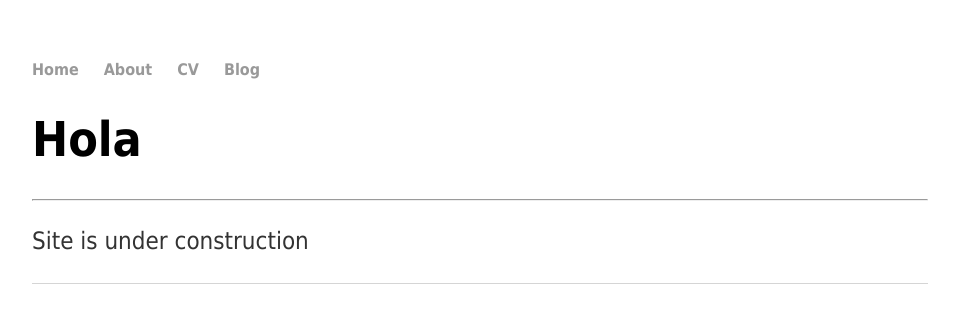
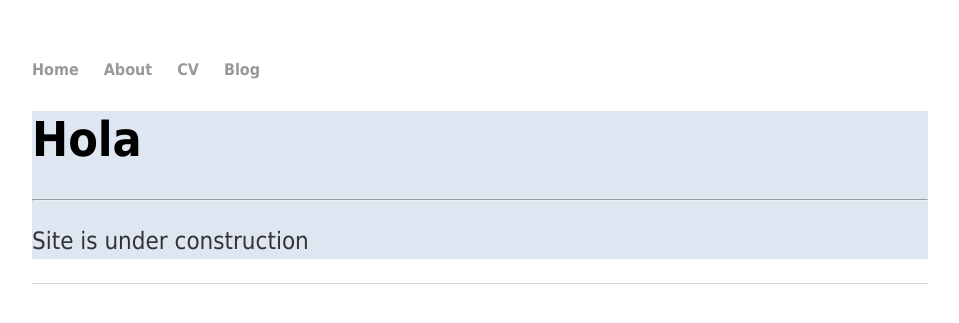
Before and after one commit to bianca-stancu/bianca-stancu.github.io, a Jekyll site: the page built from index.html, in a window 1280 px wide. Shown: the top 323 px of the page, without its empty margins (160-1119 px from the left). Built offline with Jekyll 4.4.1, drawn with Linux system fonts in a browser that asks for light colours.

Commit message:
Update main.css

```diff
--- a/css/main.css
+++ b/css/main.css
@@ -40,3 +40,7 @@ ul.posts {
 ul.posts li {
     list-style: none;
 }
+
+.blurb {
+    background-color: #dee6f2;
+}
```
